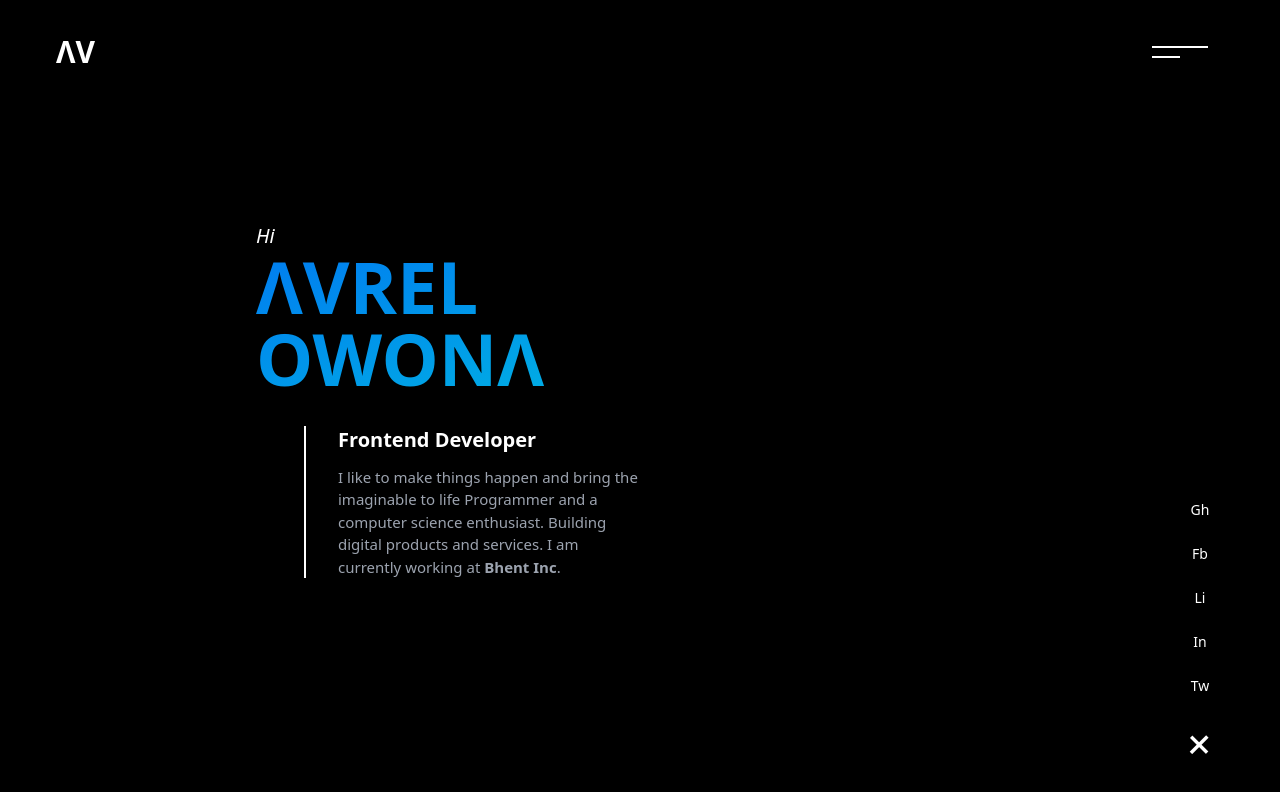
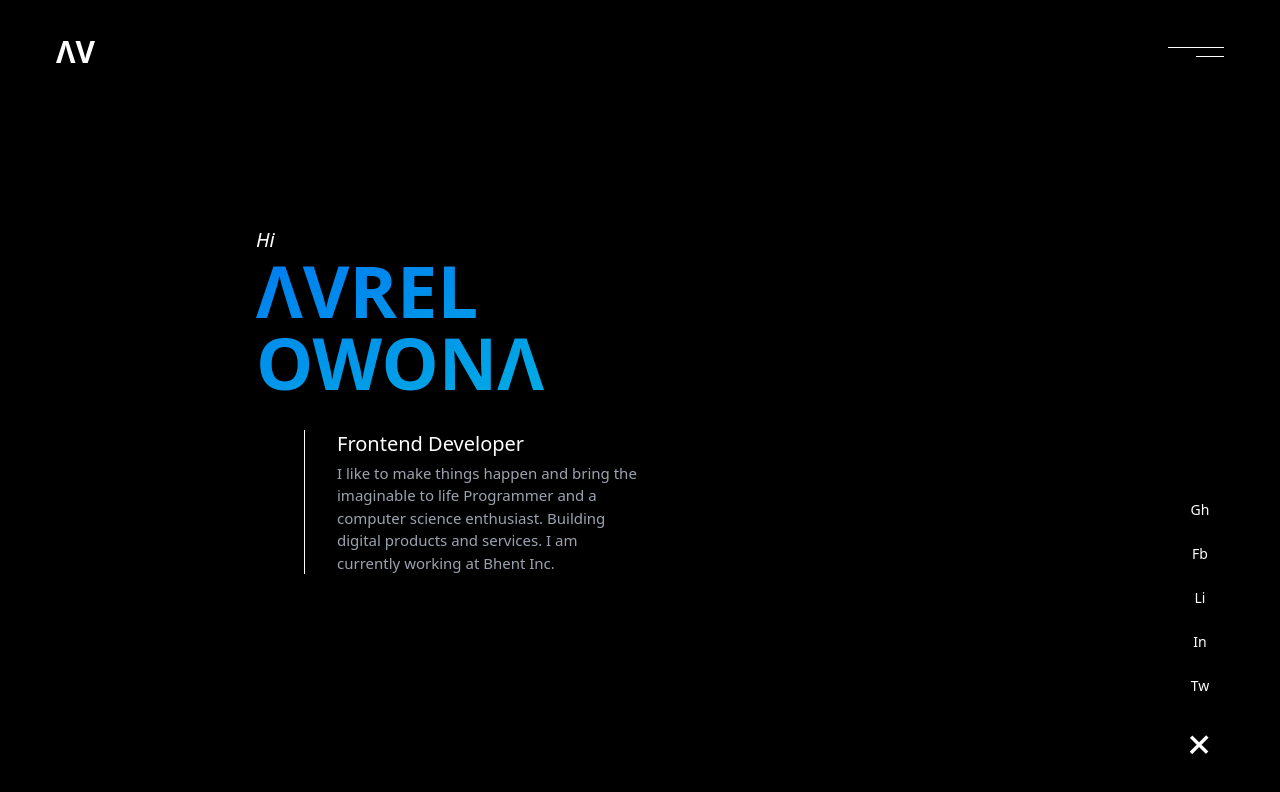
Before and after one commit to Avrel-Owona/myPortfolio, a Next.js app: page / in a window 1280 px wide. Shown: the top 792 px of the page. Built offline with nearby package versions, Linux system fonts and the light colour scheme.

Commit message:
style updates

```diff
--- a/app/components/Navbar.tsx
+++ b/app/components/Navbar.tsx
@@ -18,33 +18,14 @@ const Navbar = () => {
               </h1>
             </Link>
           </div>
-          <button onClick={() => setIsOpen(!isOpen)} className="relative w-14 mr-4 flex h-10 flex-col items-end justify-center focus:outline-none focus:ring-offset-2 focus:ring-white">
+          <button className="relative w-12 sm:w-14 flex h-10 flex-col items-end justify-center focus:outline-none focus:ring-offset-2 focus:ring-white">
             <input className='check-button opacity-0 h-full w-full absolute cursor-pointer bg-red-500 w-full h-full border'/>
-            <div className='burger_wrapper flex flex-col w-full flex-row-reverse'>
-              <span className="span w-full bg-white my-1"></span>
-              <span className="span w-7 bg-white my-1"></span>
+            <div className='burger_wrapper flex flex-col w-full items-start sm:items-end'>
+              <span className="span w-8 sm:w-full bg-white my-1"></span>
+              <span className="span w-8 sm:w-7 bg-white my-1"></span>
             </div>
           </button>
           {/*=========== NAVBAR PHONE ================*/}
-          <div className="flex md:hidden">
-
-            {!isOpen ? (
-                <button onClick={() => setIsOpen(!isOpen)} className="burger_wrapper mr-4 flex h-10 flex-col items-end justify-center focus:outline-none focus:ring-offset-2 focus:ring-white">
-                  <input type="checkbox" className='burger_button cursor-pointer bg-red-500 z-40 w-full h-full border'/>
-                  <div>
-                    <span className="span w-7 bg-white my-1"></span>
-                    <span className="span w-7 bg-white my-1"></span>
-                  </div>
-                </button>
-            ) : (
-                <button
-                    className="mr-3 flex items-center justify-center p-2 text-white focus:outline-none focus:ring-offset-2 focus:ring-white"
-                    onClick={() => setIsOpen(!isOpen)}
-                >
-                  <AiOutlineClose />
-                </button>
-            ) }
-          </div>
         </div>
       </div>
       <div className="md:hidden mx-10">
--- a/pages/index.tsx
+++ b/pages/index.tsx
@@ -30,19 +30,19 @@ const Home = () => {
         <SideBar />
         <div className="absolute left-5 sm:left-14 lg:left-64">
           <div className="flex-col  flex">
-            <h3 className="text-white text-xl font-normal italic">Hi</h3>
+            <h3 className="text-white text-xl font-light italic">Hi</h3>
             <span className="font-bold mt-3 sm:mt-0 text-5xl sm:text-7xl uppercase text-white name">
               Λvrel <br /> owonΛ
             </span>
-            <div className="flex justify-center flex-col border-l sm:border-l-2 sm:ml-5 sm:ml-12 mt-5 sm:mt-8 border-white pl-4 pr-7 sm:pl-8 sm:pl-6">
-              <span className="text-white font-bold text-lg sm:text-xl">
+            <div className="flex justify-center flex-col border-l sm:border-l-1 sm:ml-5 sm:ml-12 mt-5 sm:mt-8 border-white pl-4 pr-7 sm:pl-8 sm:pl-6">
+              <span className="text-white font-light text-lg sm:text-xl">
                 Frontend Developer
               </span>
-              <p className="text-gray-400 font-thin w-full sm:w-6/12 lg:w-4/12 mt-1 sm:mt-3">
+              <p className="text-gray-400 font-thin w-full sm:w-6/12 lg:w-4/12 mt-1">
                 I like to make things happen and bring the imaginable to life
                 Programmer and a computer science enthusiast. Building digital
                 products and services. I am currently working at{" "}
-                <a target='_blank' href="https://www.bhent.net" className="font-bold cursor-pointer">
+                <a target='_blank' href="https://www.bhent.net" className="font-light cursor-pointer">
                   Bhent Inc
                 </a>
                 .
--- a/styles/globals.css
+++ b/styles/globals.css
@@ -23,7 +23,7 @@
 }
 
 .span {
-  height: 2px;
+  height: 1px;
 }
 p {
   font-size: 15px !important;
@@ -96,6 +96,7 @@ p {
  /*============= BURGER ANIMATION ==============>*/
 .check-button:hover + .burger_wrapper > .span {
   width: 100%;
+
   /*transition: all 0.25s;*/
 }
 .span {
```
